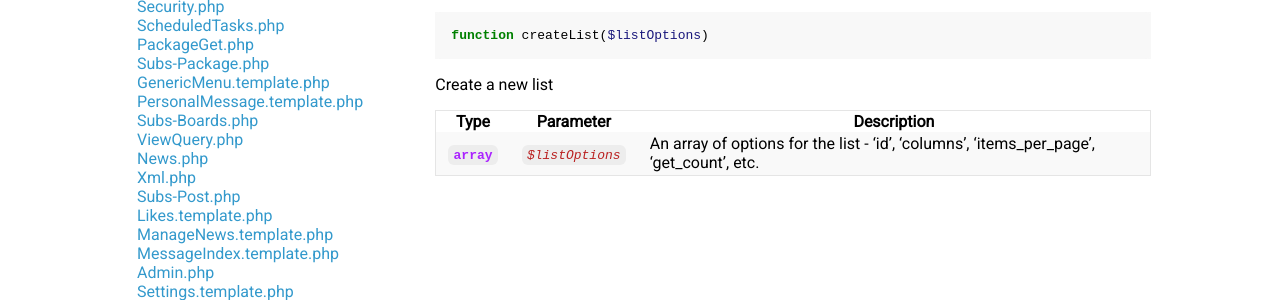
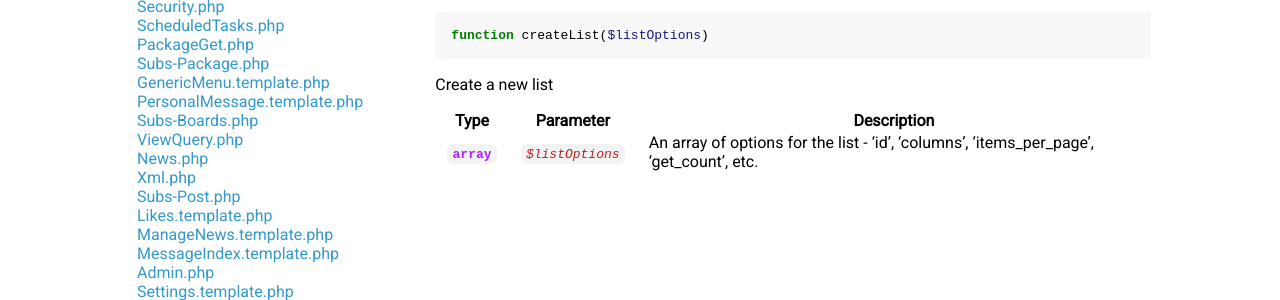
Before and after one commit to live627/smf-api-docs-test, a Jekyll site: the page built from docs/5de92391.md, in a window 1280 px wide. Shown: the part 300-600 px from the top of the page. Built offline with Jekyll 4.4.1, drawn with Linux system fonts in a browser that asks for light colours.

Commit message:
Revert "style tables"
This reverts commit 5ddff06aa1fb47da4ba6419e0dfb8eff307b5892.

```diff
--- a/css/main.sass
+++ b/css/main.sass
@@ -137,9 +137,6 @@ dd + dt
 
 table
   border-collapse: collapse
-  border: 1px solid #e5e5e5
-  margin-bottom: 1rem
-  width: 100%
 
   + dl
     dt
@@ -158,9 +155,6 @@ table
 
 td
   padding: 0.15em 0.75em
-
-tbody tr:nth-child(odd) td, tbody tr:nth-child(odd) th
-  background-color: #f9f9f9
 
   &:nth-of-type(1) code
     color: #AA22FF
```
